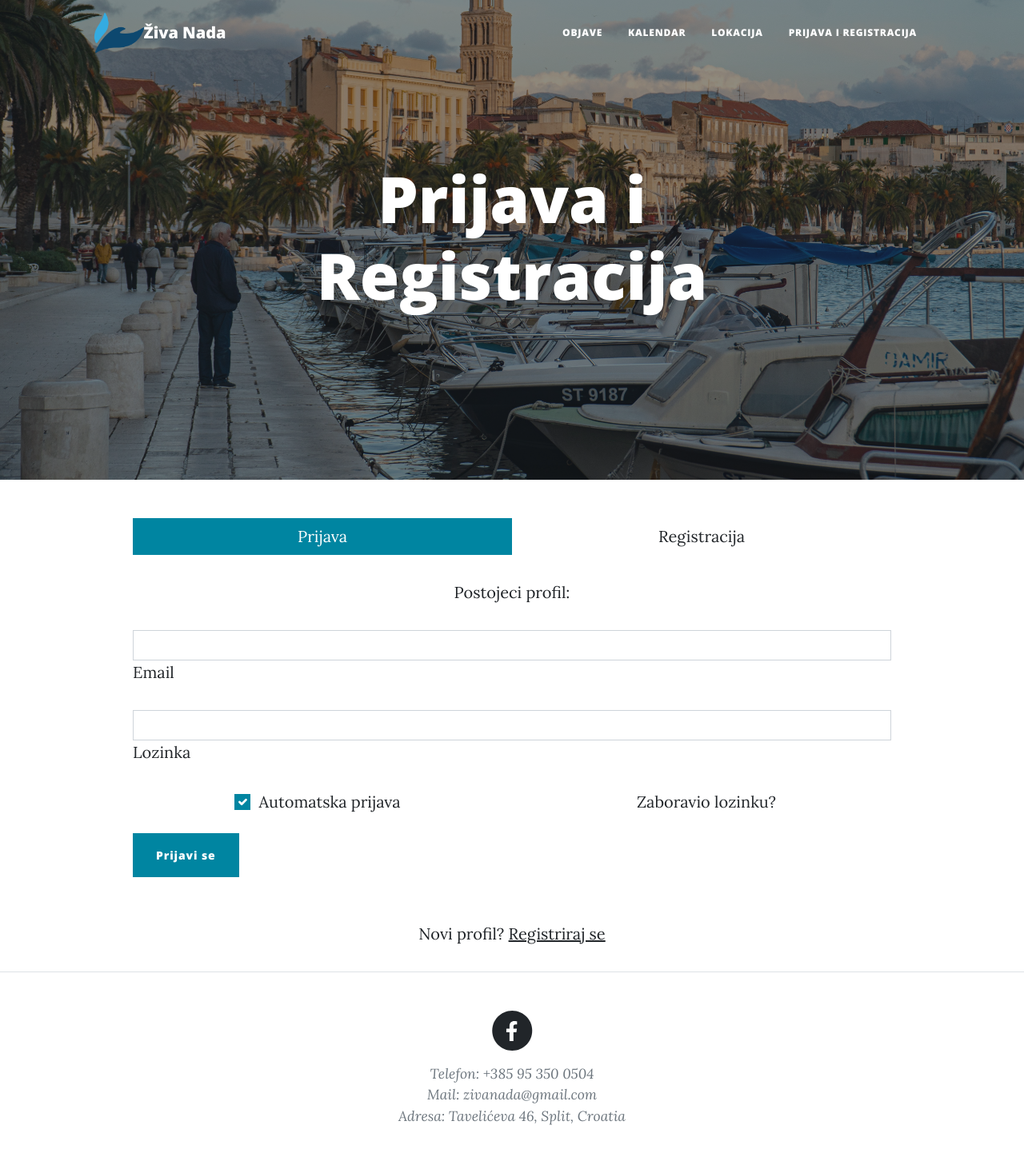
After one commit to KylerEngland/ZivaNada, a PHP site: page /login.php in a window 1280 px wide. The commit adds this page. Shown: the whole page at 80% size. Run offline with PHP 8.4, Linux system fonts and the light colour scheme; a stand-in replaces the project's code that opens the database connection; some libraries are stand-ins or nearby versions.

Commit message:
Added the visuals for the login page

```diff
--- /dev/null
+++ b/login.php
@@ -0,0 +1,164 @@
+<?php
+    include_once('navbar.php');
+?>
+<!DOCTYPE html>
+<html lang="hr">
+
+<head>
+    <meta charset="utf-8" />
+    <meta name="viewport" content="width=device-width, initial-scale=1, shrink-to-fit=no" />
+    <meta name="description" content="" />
+    <meta name="author" content="" />
+    <title>Živa Nada</title>
+    <link rel="apple-touch-icon" sizes="180x180" href="assets/favicon/apple-touch-icon.png">
+    <link rel="icon" type="image/png" sizes="32x32" href="assets/favicon/favicon-32x32.png">
+    <link rel="icon" type="image/png" sizes="16x16" href="assets/favicon/favicon-16x16.png">
+    <link rel="manifest" href="assets/favicon/site.webmanifest">
+    <!-- Font Awesome icons (free version)-->
+    <script src="https://use.fontawesome.com/releases/v6.1.0/js/all.js" crossorigin="anonymous"></script>
+    <!-- Google fonts-->
+    <link href="https://fonts.googleapis.com/css?family=Lora:400,700,400italic,700italic" rel="stylesheet"
+        type="text/css" />
+    <link
+        href="https://fonts.googleapis.com/css?family=Open+Sans:300italic,400italic,600italic,700italic,800italic,400,300,600,700,800"
+        rel="stylesheet" type="text/css" />
+    <!-- Core theme CSS (includes Bootstrap)-->
+    <link href="css/styles.css" rel="stylesheet" />
+</head>
+
+<body>
+    <!-- Page Header-->
+    <header class="masthead" style="background-image: url('assets/img/svduje.jpg')">
+        <div class="container position-relative px-4 px-lg-5">
+            <div class="row gx-4 gx-lg-5 justify-content-center">
+                <div class="col-md-10 col-lg-8 col-xl-7">
+                    <div class="site-heading">
+                        <h1>Prijava i Registracija</h1>
+                    </div>
+                </div>
+            </div>
+        </div>
+    </header>
+
+    <!-- Main Content-->
+    <div class="container px-4 px-lg-5">
+        <div class="container px-4 px-lg-5">
+            <!-- Pills navs -->
+            <ul class="nav nav-pills nav-justified mb-3" id="ex1" role="tablist">
+                <li class="nav-item" role="presentation">
+                    <a class="nav-link active" id="tab-login" data-bs-toggle="pill" href="#pills-login" role="tab"
+                    aria-controls="pills-login" aria-selected="true">Prijava</a>
+                </li>
+                <li class="nav-item" role="presentation">
+                    <a class="nav-link" id="tab-register" data-bs-toggle="pill" href="#pills-register" role="tab"
+                    aria-controls="pills-register" aria-selected="false">Registracija</a>
+                </li>
+            </ul>
+            <!-- Pills navs -->
+
+            <!-- Pills content -->
+            <div class="tab-content">
+                <div class="tab-pane fade show active" id="pills-login" role="tabpanel" aria-labelledby="tab-login">
+                    <form>
+                        <p class="text-center">Postojeci profil:</p>
+
+                        <!-- Email input -->
+                        <div class="form-outline mb-4">
+                            <input type="email" id="loginName" class="form-control" />
+                            <label class="form-label" for="loginName">Email</label>
+                            <!-- ili korisničko ime -->
+                        </div>
+
+                        <!-- Password input -->
+                        <div class="form-outline mb-4">
+                            <input type="password" id="loginPassword" class="form-control" />
+                            <label class="form-label" for="loginPassword">Lozinka</label>
+                        </div>
+
+                        <!-- 2 column grid layout -->
+                        <div class="row mb-4">
+                            <div class="col-md-6 d-flex justify-content-center">
+                                <!-- Checkbox -->
+                                <div class="form-check mb-3 mb-md-0">
+                                    <input class="form-check-input" type="checkbox" value="" id="loginCheck" checked />
+                                    <label class="form-check-label" for="loginCheck">Automatska prijava</label>
+                                </div>
+                            </div>
+
+                            <div class="col-md-6 d-flex justify-content-center">
+                                <!-- Simple link -->
+                                <a href="#!">Zaboravio lozinku?</a>
+                            </div>
+                        </div>
+
+                        <!-- Submit button -->
+                        <button type="submit" class="btn btn-primary btn-block mb-4">Prijavi se</button>
+
+                        <!-- Register buttons -->
+                        <div class="text-center">
+                            <p>Novi profil? <a href="#!">Registriraj se</a></p>
+                        </div>
+                    </form>
+                </div>
+                <div class="tab-pane fade" id="pills-register" role="tabpanel" aria-labelledby="tab-register">
+                    <form>
+
+                        <p class="text-center">Novi profil:</p>
+
+                        <!-- Name input -->
+                        <div class="form-outline mb-4">
+                            <input type="text" id="registerName" class="form-control" />
+                            <label class="form-label" for="registerName">Ime</label>
+                        </div>
+
+                        <!-- Username input -->
+                        <div class="form-outline mb-4">
+                            <input type="text" id="registerUsername" class="form-control" />
+                            <label class="form-label" for="registerUsername">Prezime</label>
+                        </div>
+
+                        <!-- Email input -->
+                        <div class="form-outline mb-4">
+                            <input type="email" id="registerEmail" class="form-control" />
+                            <label class="form-label" for="registerEmail">Email</label>
+                        </div>
+
+                        <!-- Password input -->
+                        <div class="form-outline mb-4">
+                            <input type="password" id="registerPassword" class="form-control" />
+                            <label class="form-label" for="registerPassword">Nova lozinka</label>
+                        </div>
+
+                        <!-- Repeat Password input -->
+                        <div class="form-outline mb-4">
+                            <input type="password" id="registerRepeatPassword" class="form-control" />
+                            <label class="form-label" for="registerRepeatPassword">Ponovi lozinku</label>
+                        </div>
+
+                        <!-- Checkbox -->
+                        <!-- <div class="form-check d-flex justify-content-center mb-4">
+                            <input class="form-check-input me-2" type="checkbox" value="" id="registerCheck" checked
+                            aria-describedby="registerCheckHelpText" />
+                            <label class="form-check-label" for="registerCheck">
+                            I have read and agree to the terms
+                            </label>
+                        </div> -->
+
+                        <!-- Submit button -->
+                        <button type="submit" class="btn btn-primary btn-block mb-3">Registriraj se</button>
+                    </form>
+                </div>
+            </div>
+            <!-- Pills content -->
+
+        </div>
+    </div>
+    <!-- Footer file -->
+    <?php include_once('footer.php')?>
+    <!-- Bootstrap core JS-->
+    <script src="https://cdn.jsdelivr.net/npm/bootstrap@5.1.3/dist/js/bootstrap.bundle.min.js"></script>
+    <!-- Core theme JS-->
+    <script src="js/scripts.js"></script>
+</body>
+
+</html>
--- a/navbar.php
+++ b/navbar.php
@@ -38,8 +38,8 @@
                     <li class="nav-item"><a class="nav-link px-lg-3 py-3 py-lg-4" href="index.php">Objave</a></li>
                     <li class="nav-item"><a class="nav-link px-lg-3 py-3 py-lg-4" href="kalendar.php">Kalendar</a></li>
                     <li class="nav-item"><a class="nav-link px-lg-3 py-3 py-lg-4" href="lokacija.php">Lokacija</a></li>
-                    <!-- <li class="nav-item"><a class="nav-link px-lg-3 py-3 py-lg-4" href="">Login</a></li>
-                    <li class="nav-item"><a class="nav-link px-lg-3 py-3 py-lg-4" href="">Registracija</a></li> -->
+                    <li class="nav-item"><a class="nav-link px-lg-3 py-3 py-lg-4" href="login.php">Prijava i Registracija</a></li>
+                    <!-- <li class="nav-item"><a class="nav-link px-lg-3 py-3 py-lg-4" href="">Registracija</a></li> -->
                 </ul>
             </div>
         </div>
```
